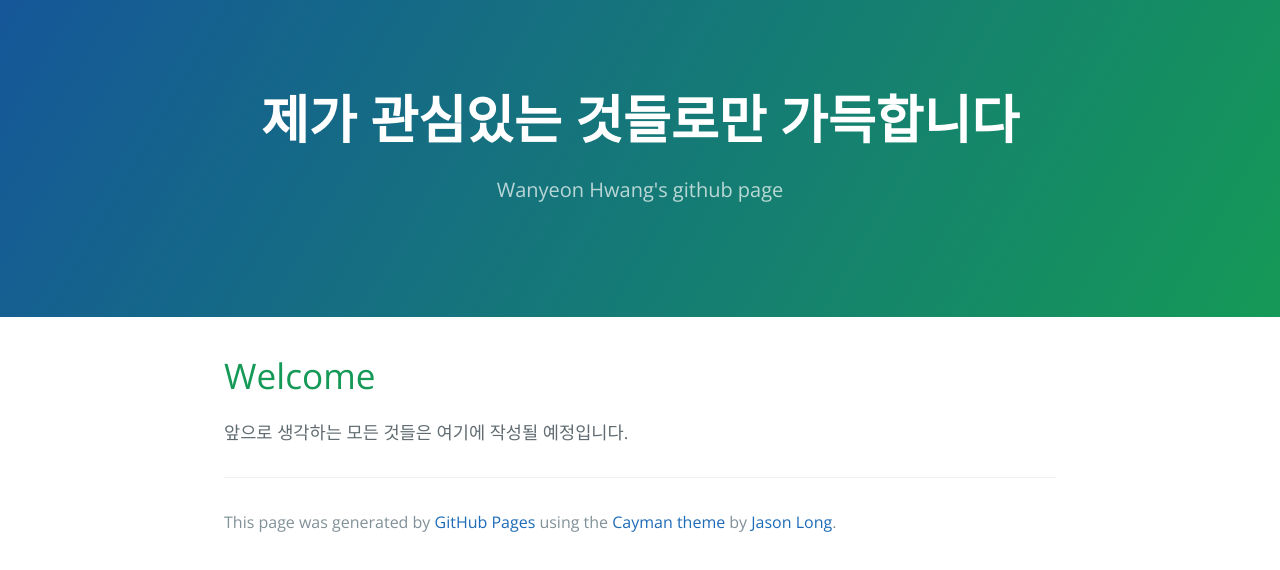
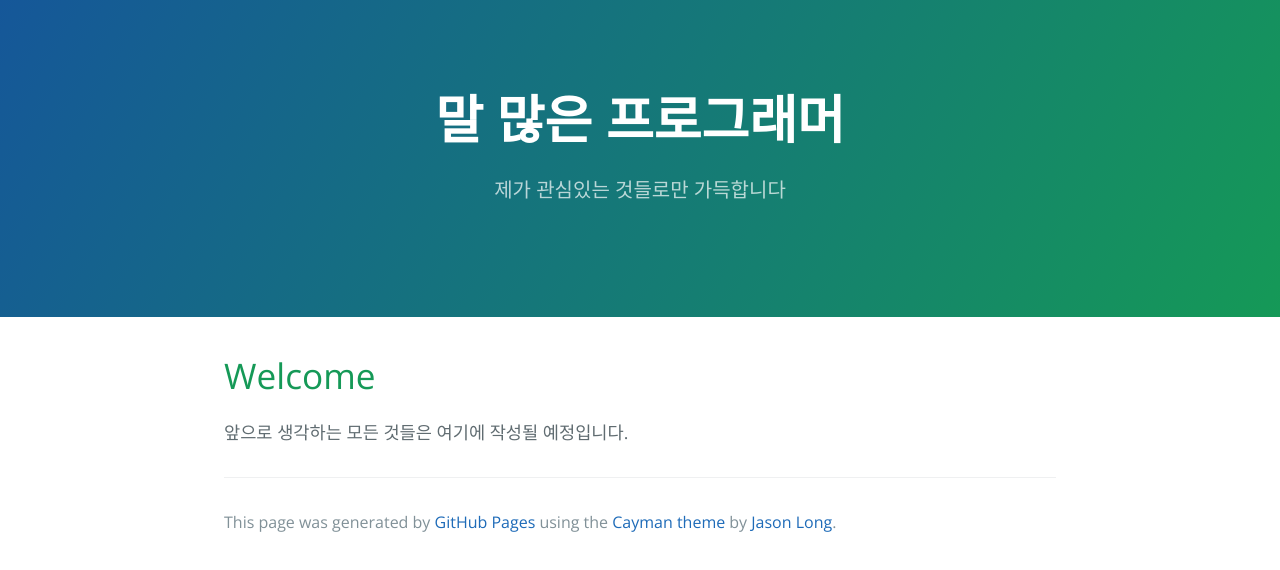
Before and after one commit to WanyeonHwang/wanyeonhwang.github.com, a plain HTML site: page index.html in a window 1280 px wide. Drawn offline with nearby package versions, Linux system fonts and the light colour scheme.

Commit message:
Change the Main page
Change the title and Header

```diff
--- a/index.html
+++ b/index.html
@@ -2,7 +2,7 @@
 <html lang="en-us">
   <head>
     <meta charset="UTF-8">
-    <title>수다스러운 프로그래머</title>
+    <title>수다쟁이 프로그래머</title>
     <meta name="viewport" content="width=device-width, initial-scale=1">
     <link rel="stylesheet" type="text/css" href="stylesheets/normalize.css" media="screen">
     <link href='https://fonts.googleapis.com/css?family=Open+Sans:400,700' rel='stylesheet' type='text/css'>
@@ -11,8 +11,8 @@
   </head>
   <body>
     <section class="page-header">
-      <h1 class="project-name">제가 관심있는 것들로만 가득합니다</h1>
-      <h2 class="project-tagline">Wanyeon Hwang&#39;s github page</h2>
+      <h1 class="project-name">말 많은 프로그래머</h1>
+      <h2 class="project-tagline">제가 관심있는 것들로만 가득합니다</h2>
     </section>
 
     <section class="main-content">
```
